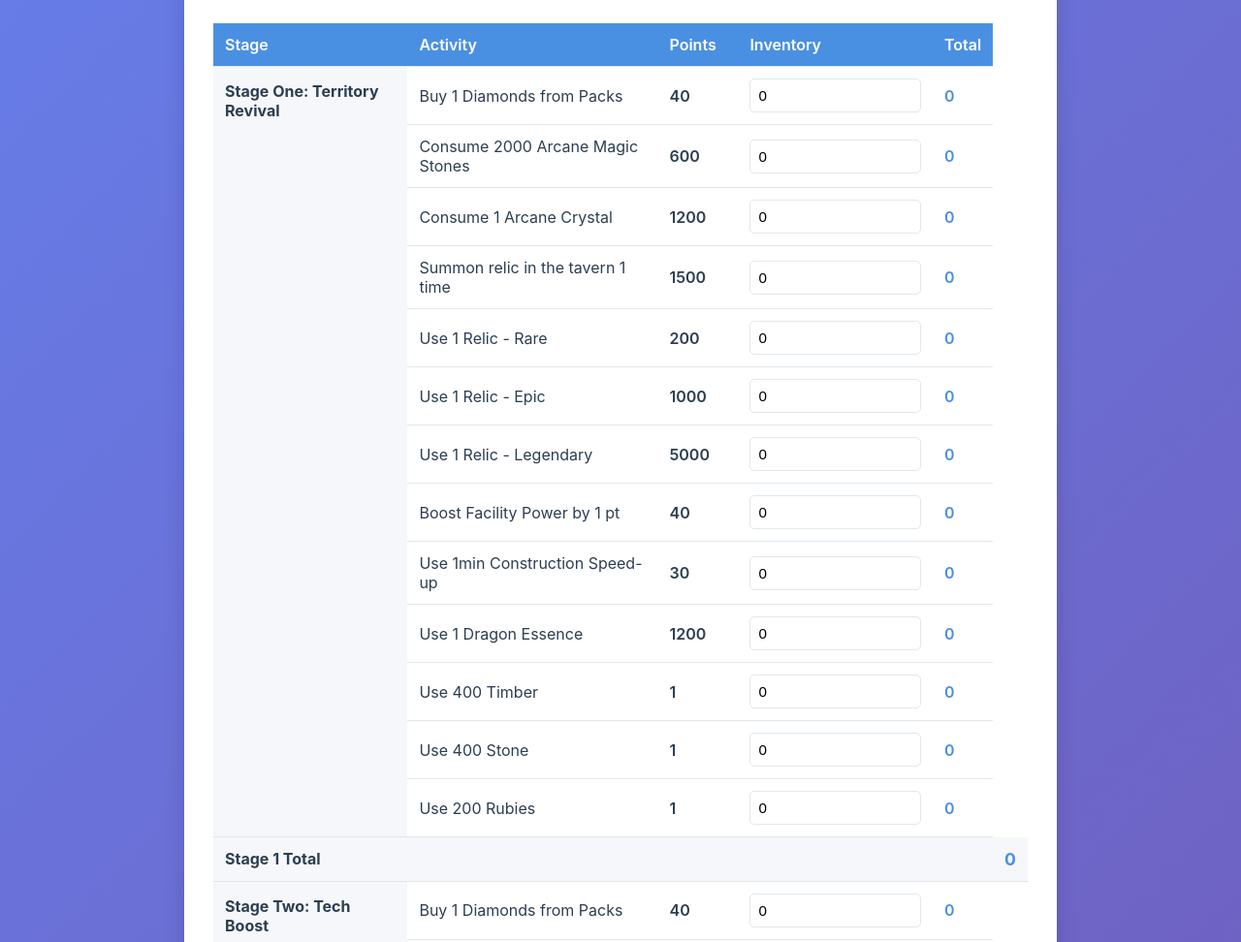
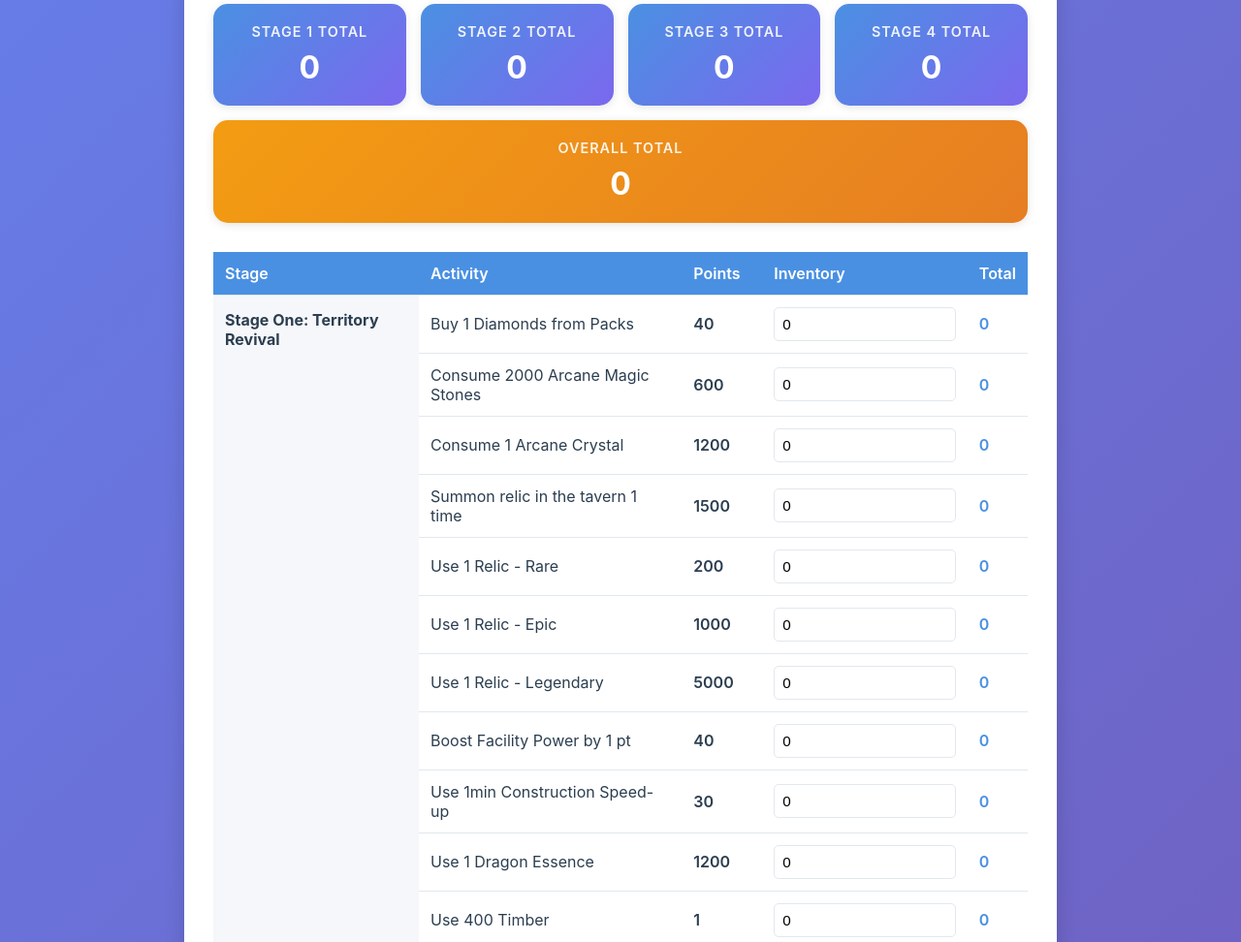
Before and after one commit to cstreel/TH-PointsCalc, a plain HTML site: page index.html in a window 1280 px wide. Shown: the part 196-1168 px from the top of the page at 97% size. Drawn offline with Linux system fonts and the light colour scheme.

Commit message:
Prensentation

```diff
--- a/index.html
+++ b/index.html
@@ -15,6 +15,28 @@
 
         <main>
             <div class="calculator-section">
+                <div class="totals-section">
+                    <div class="total-box">
+                        <h3>Stage 1 Total</h3>
+                        <div class="total-value" id="stage1-total">0</div>
+                    </div>
+                    <div class="total-box">
+                        <h3>Stage 2 Total</h3>
+                        <div class="total-value" id="stage2-total">0</div>
+                    </div>
+                    <div class="total-box">
+                        <h3>Stage 3 Total</h3>
+                        <div class="total-value" id="stage3-total">0</div>
+                    </div>
+                    <div class="total-box">
+                        <h3>Stage 4 Total</h3>
+                        <div class="total-value" id="stage4-total">0</div>
+                    </div>
+                    <div class="total-box overall-total">
+                        <h3>Overall Total</h3>
+                        <div class="total-value" id="overall-total">0</div>
+                    </div>
+                </div>
                 <table id="points-table" class="points-table">
                     <thead>
                         <tr>
@@ -120,10 +142,6 @@
                             <td><input type="number" class="inventory-input" data-activity="rubies-1" value="0" min="0"></td>
                             <td class="total-cell" data-activity="rubies-1">0</td>
                         </tr>
-                        <tr class="stage-total">
-                            <td colspan="5" class="stage-total-label">Stage 1 Total</td>
-                            <td class="stage-total-value" data-stage="stage1">0</td>
-                        </tr>
 
                         <!-- Stage Two: Tech Boost -->
                         <tr class="stage-header">
@@ -218,10 +236,6 @@
                             <td><input type="number" class="inventory-input" data-activity="rubies-2" value="0" min="0"></td>
                             <td class="total-cell" data-activity="rubies-2">0</td>
                         </tr>
-                        <tr class="stage-total">
-                            <td colspan="5" class="stage-total-label">Stage 2 Total</td>
-                            <td class="stage-total-value" data-stage="stage2">0</td>
-                        </tr>
 
                         <!-- Stage Three: Global Battles -->
                         <tr class="stage-header">
@@ -295,10 +309,6 @@
                             <td><input type="number" class="inventory-input" data-activity="help-rally" value="0" min="0"></td>
                             <td class="total-cell" data-activity="help-rally">0</td>
                         </tr>
-                        <tr class="stage-total">
-                            <td colspan="5" class="stage-total-label">Stage 3 Total</td>
-                            <td class="stage-total-value" data-stage="stage3">0</td>
-                        </tr>
 
                         <!-- Stage Four: Call of the Hero -->
                         <tr class="stage-header">
@@ -365,10 +375,6 @@
                             <td><input type="number" class="inventory-input" data-activity="soul-stone" value="0" min="0"></td>
                             <td class="total-cell" data-activity="soul-stone">0</td>
                         </tr>
-                        <tr class="stage-total">
-                            <td colspan="5" class="stage-total-label">Stage 4 Total</td>
-                            <td class="stage-total-value" data-stage="stage4">0</td>
-                        </tr>
                     </tbody>
                 </table>
             </div>
--- a/script.js
+++ b/script.js
@@ -137,10 +137,35 @@ class PointsCalculator {
             }
         });
 
-        // Update Stage Total
-        const stageTotalCell = document.querySelector(`.stage-total-value[data-stage="${stageKey}"]`);
-        if (stageTotalCell) {
-            stageTotalCell.textContent = this.formatNumber(stageTotal);
+        // Update Stage Total in the top box
+        const stageTotalBox = document.getElementById(`${stageKey}-total`);
+        if (stageTotalBox) {
+            stageTotalBox.textContent = this.formatNumber(stageTotal);
+            this.adjustFontSize(stageTotalBox);
+        }
+
+        // Calculate overall total after updating this stage
+        this.calculateOverallTotal();
+    }
+
+    calculateOverallTotal() {
+        let overallTotal = 0;
+
+        // Sum all stage totals
+        Object.keys(this.stages).forEach(stageKey => {
+            const stageTotalBox = document.getElementById(`${stageKey}-total`);
+            if (stageTotalBox) {
+                const textValue = stageTotalBox.textContent.replace(/,/g, '');
+                const value = parseFloat(textValue) || 0;
+                overallTotal += value;
+            }
+        });
+
+        // Update Overall Total box
+        const overallTotalBox = document.getElementById('overall-total');
+        if (overallTotalBox) {
+            overallTotalBox.textContent = this.formatNumber(overallTotal);
+            this.adjustFontSize(overallTotalBox);
         }
     }
 
@@ -150,6 +175,27 @@ class PointsCalculator {
             const stageNumber = stageKey.replace('stage', '');
             this.calculateStage(stageNumber);
         });
+
+        // Adjust font sizes for all total boxes after a brief delay to ensure layout is complete
+        setTimeout(() => {
+            this.adjustAllFontSizes();
+        }, 100);
+    }
+
+    adjustAllFontSizes() {
+        // Adjust font size for all stage totals
+        Object.keys(this.stages).forEach(stageKey => {
+            const stageTotalBox = document.getElementById(`${stageKey}-total`);
+            if (stageTotalBox) {
+                this.adjustFontSize(stageTotalBox);
+            }
+        });
+
+        // Adjust font size for overall total
+        const overallTotalBox = document.getElementById('overall-total');
+        if (overallTotalBox) {
+            this.adjustFontSize(overallTotalBox);
+        }
     }
 
     formatNumber(num) {
@@ -165,10 +211,60 @@ class PointsCalculator {
             minimumFractionDigits: 0
         });
     }
+
+    adjustFontSize(element) {
+        if (!element) return;
+
+        // Reset to base font size
+        element.style.fontSize = '';
+
+        // Get the container width (parent total-box)
+        const container = element.closest('.total-box');
+        if (!container) return;
+
+        const containerWidth = container.clientWidth - 40; // Account for padding
+        const baseFontSize = parseFloat(window.getComputedStyle(element).fontSize);
+        let fontSize = baseFontSize;
+
+        // Create a temporary element to measure text width
+        const temp = document.createElement('span');
+        temp.style.visibility = 'hidden';
+        temp.style.position = 'absolute';
+        temp.style.whiteSpace = 'nowrap';
+        temp.style.fontSize = `${fontSize}px`;
+        temp.style.fontWeight = 'bold';
+        temp.textContent = element.textContent;
+        document.body.appendChild(temp);
+
+        let textWidth = temp.offsetWidth;
+
+        // Reduce font size until text fits
+        while (textWidth > containerWidth && fontSize > 0.75) {
+            fontSize -= 0.5;
+            temp.style.fontSize = `${fontSize}px`;
+            textWidth = temp.offsetWidth;
+        }
+
+        document.body.removeChild(temp);
+
+        // Apply the calculated font size
+        element.style.fontSize = `${fontSize}px`;
+    }
 }
 
 // Initialize calculator when DOM is loaded
 let calculator;
 document.addEventListener('DOMContentLoaded', () => {
     calculator = new PointsCalculator();
+
+    // Adjust font sizes on window resize
+    let resizeTimeout;
+    window.addEventListener('resize', () => {
+        clearTimeout(resizeTimeout);
+        resizeTimeout = setTimeout(() => {
+            if (calculator) {
+                calculator.adjustAllFontSizes();
+            }
+        }, 250);
+    });
 });
--- a/styles.css
+++ b/styles.css
@@ -54,6 +54,63 @@ header h1 {
     border-radius: 20px;
     padding: 30px;
     box-shadow: var(--shadow-hover);
+}
+
+.totals-section {
+    display: grid;
+    grid-template-columns: repeat(4, 1fr);
+    gap: 15px;
+    margin-bottom: 30px;
+}
+
+.total-box {
+    background: linear-gradient(135deg, var(--primary-color), var(--secondary-color));
+    color: white;
+    padding: 20px;
+    border-radius: 15px;
+    text-align: center;
+    box-shadow: var(--shadow);
+    transition: transform 0.3s ease;
+    min-width: 0;
+    overflow: hidden;
+}
+
+.total-box:hover {
+    transform: translateY(-5px);
+}
+
+.total-box h3 {
+    font-size: 0.9rem;
+    opacity: 0.9;
+    margin-bottom: 10px;
+    text-transform: uppercase;
+    letter-spacing: 1px;
+    font-weight: 600;
+    overflow: hidden;
+    text-overflow: ellipsis;
+    white-space: nowrap;
+}
+
+.total-box.overall-total {
+    background: linear-gradient(135deg, #f39c12, #e67e22);
+    grid-column: 1 / -1;
+}
+
+.total-value {
+    font-size: 2rem;
+    font-weight: bold;
+    white-space: nowrap;
+    overflow: hidden;
+    text-overflow: ellipsis;
+    max-width: 100%;
+    line-height: 1.2;
+    transition: font-size 0.2s ease;
+}
+
+@media (max-width: 1200px) {
+    .total-value {
+        font-size: 1.5rem;
+    }
 }
 
 .input-group {
@@ -305,20 +362,6 @@ footer {
     padding-top: 15px;
 }
 
-.stage-total {
-    background: var(--bg-color);
-    font-weight: 700;
-}
-
-.stage-total-label {
-    text-align: right;
-    padding-right: 15px;
-}
-
-.stage-total-value {
-    color: var(--primary-color);
-    font-size: 1.1rem;
-}
 
 @media (max-width: 768px) {
     header h1 {
@@ -327,6 +370,18 @@ footer {
 
     .calculator-section {
         padding: 20px;
+    }
+
+    .totals-section {
+        grid-template-columns: 1fr;
+    }
+
+    .total-box.overall-total {
+        grid-column: 1;
+    }
+
+    .total-value {
+        font-size: 1.25rem;
     }
 
     .results-section {
```
